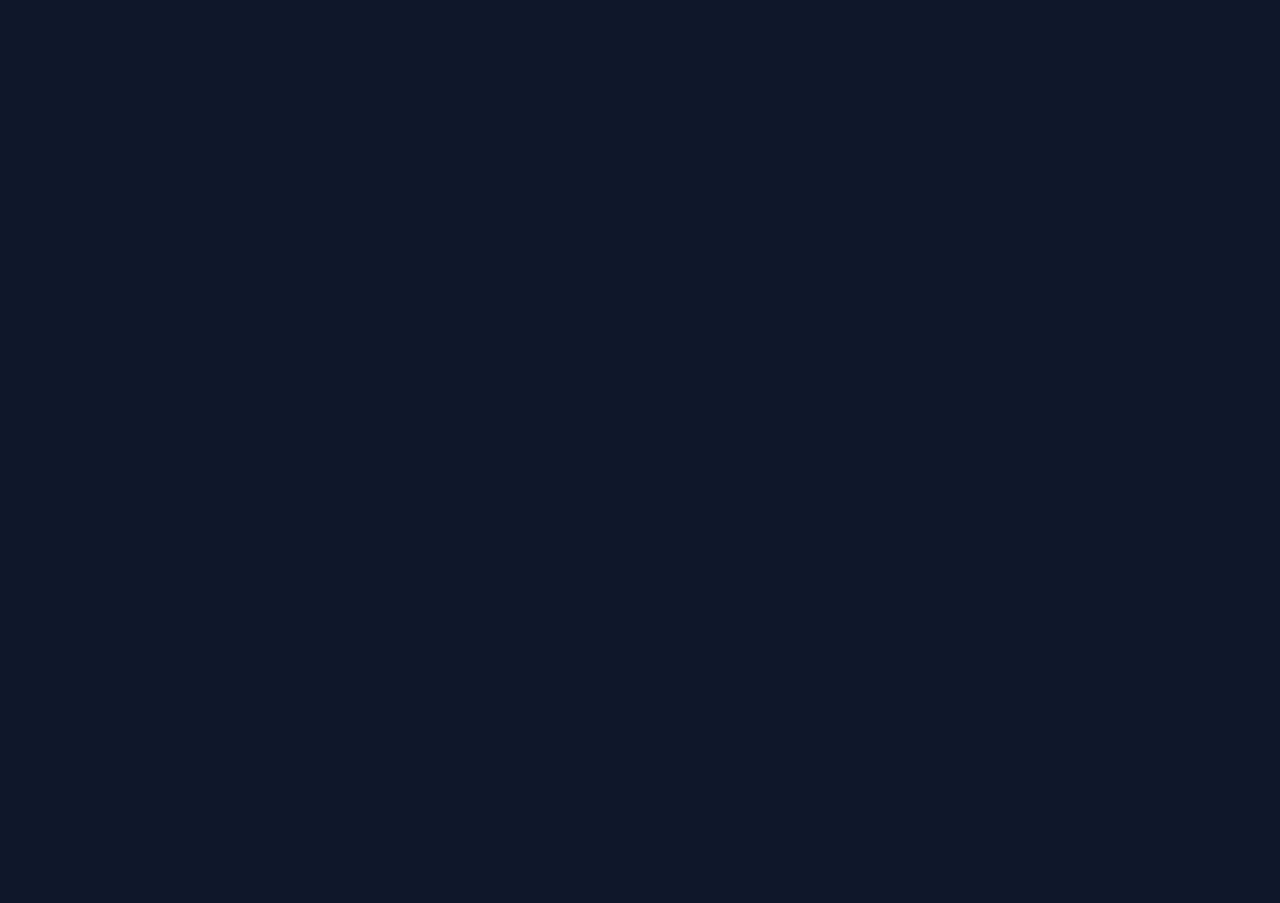
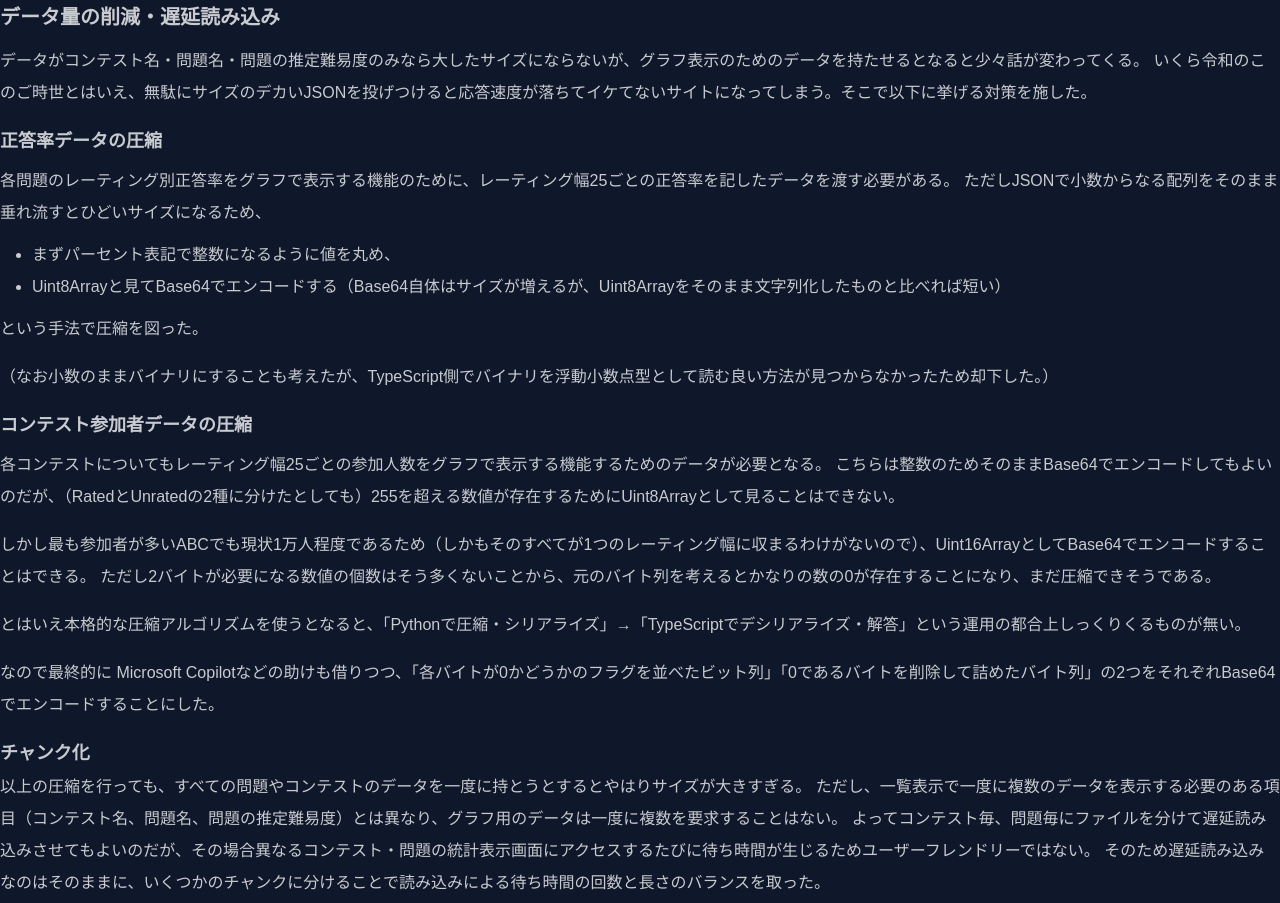
Before and after one commit to matcher9131/portfolio, a Next.js app: page /works/acddif in a window 1280 px wide. Shown: the part 5520-6423 px from the top of the page. Before the commit the page ends 5507 px from the top, so only its background shows below. Built offline with nearby package versions, Linux system fonts and the light colour scheme.

Commit message:
Append content: AtCoder Difficulty

```diff
--- a/app/works/acddif/page.tsx
+++ b/app/works/acddif/page.tsx
@@ -320,7 +320,52 @@ const AtCoderDifficulty = (): JSX.Element => {
                 勿論ページネーションでも常に0を表示することですぐに基準となるページに戻れるようにしている。
             </p>
 
-            {/* TODO: コンテスト参加者グラフ（対数目盛対応）に関して追記 */}
+            <h3>データ量の削減・遅延読み込み</h3>
+            <p className="py-1.5">
+                データがコンテスト名・問題名・問題の推定難易度のみなら大したサイズにならないが、グラフ表示のためのデータを持たせるとなると少々話が変わってくる。
+                いくら令和のこのご時世とはいえ、無駄にサイズのデカいJSONを投げつけると応答速度が落ちてイケてないサイトになってしまう。そこで以下に挙げる対策を施した。
+            </p>
+
+            <h4>正答率データの圧縮</h4>
+            <p className="py-1.5">
+                各問題のレーティング別正答率をグラフで表示する機能のために、レーティング幅25ごとの正答率を記したデータを渡す必要がある。
+                ただしJSONで小数からなる配列をそのまま垂れ流すとひどいサイズになるため、
+            </p>
+            <ul>
+                <li>まずパーセント表記で整数になるように値を丸め、</li>
+                <li>
+                    Uint8Arrayと見てBase64でエンコードする（Base64自体はサイズが増えるが、Uint8Arrayをそのまま文字列化したものと比べれば短い）
+                </li>
+            </ul>
+            <p className="py-1.5">という手法で圧縮を図った。</p>
+            <p className="py-1.5">
+                （なお小数のままバイナリにすることも考えたが、TypeScript側でバイナリを浮動小数点型として読む良い方法が見つからなかったため却下した。）
+            </p>
+
+            <h4>コンテスト参加者データの圧縮</h4>
+            <p className="py-1.5">
+                各コンテストについてもレーティング幅25ごとの参加人数をグラフで表示する機能するためのデータが必要となる。
+                こちらは整数のためそのままBase64でエンコードしてもよいのだが、（RatedとUnratedの2種に分けたとしても）255を超える数値が存在するためにUint8Arrayとして見ることはできない。
+            </p>
+            <p className="py-1.5">
+                しかし最も参加者が多いABCでも現状1万人程度であるため（しかもそのすべてが1つのレーティング幅に収まるわけがないので）、Uint16ArrayとしてBase64でエンコードすることはできる。
+                ただし2バイトが必要になる数値の個数はそう多くないことから、元のバイト列を考えるとかなりの数の0が存在することになり、まだ圧縮できそうである。
+            </p>
+            <p className="py-1.5">
+                とはいえ本格的な圧縮アルゴリズムを使うとなると、「Pythonで圧縮・シリアライズ」→「TypeScriptでデシリアライズ・解答」という運用の都合上しっくりくるものが無い。
+            </p>
+            <p className="py-1.5">
+                なので最終的に Microsoft
+                Copilotなどの助けも借りつつ、「各バイトが0かどうかのフラグを並べたビット列」「0であるバイトを削除して詰めたバイト列」の2つをそれぞれBase64でエンコードすることにした。
+            </p>
+
+            <h4>チャンク化</h4>
+            <p>
+                以上の圧縮を行っても、すべての問題やコンテストのデータを一度に持とうとするとやはりサイズが大きすぎる。
+                ただし、一覧表示で一度に複数のデータを表示する必要のある項目（コンテスト名、問題名、問題の推定難易度）とは異なり、グラフ用のデータは一度に複数を要求することはない。
+                よってコンテスト毎、問題毎にファイルを分けて遅延読み込みさせてもよいのだが、その場合異なるコンテスト・問題の統計表示画面にアクセスするたびに待ち時間が生じるためユーザーフレンドリーではない。
+                そのため遅延読み込みなのはそのままに、いくつかのチャンクに分けることで読み込みによる待ち時間の回数と長さのバランスを取った。
+            </p>
         </article>
     );
 };
```
